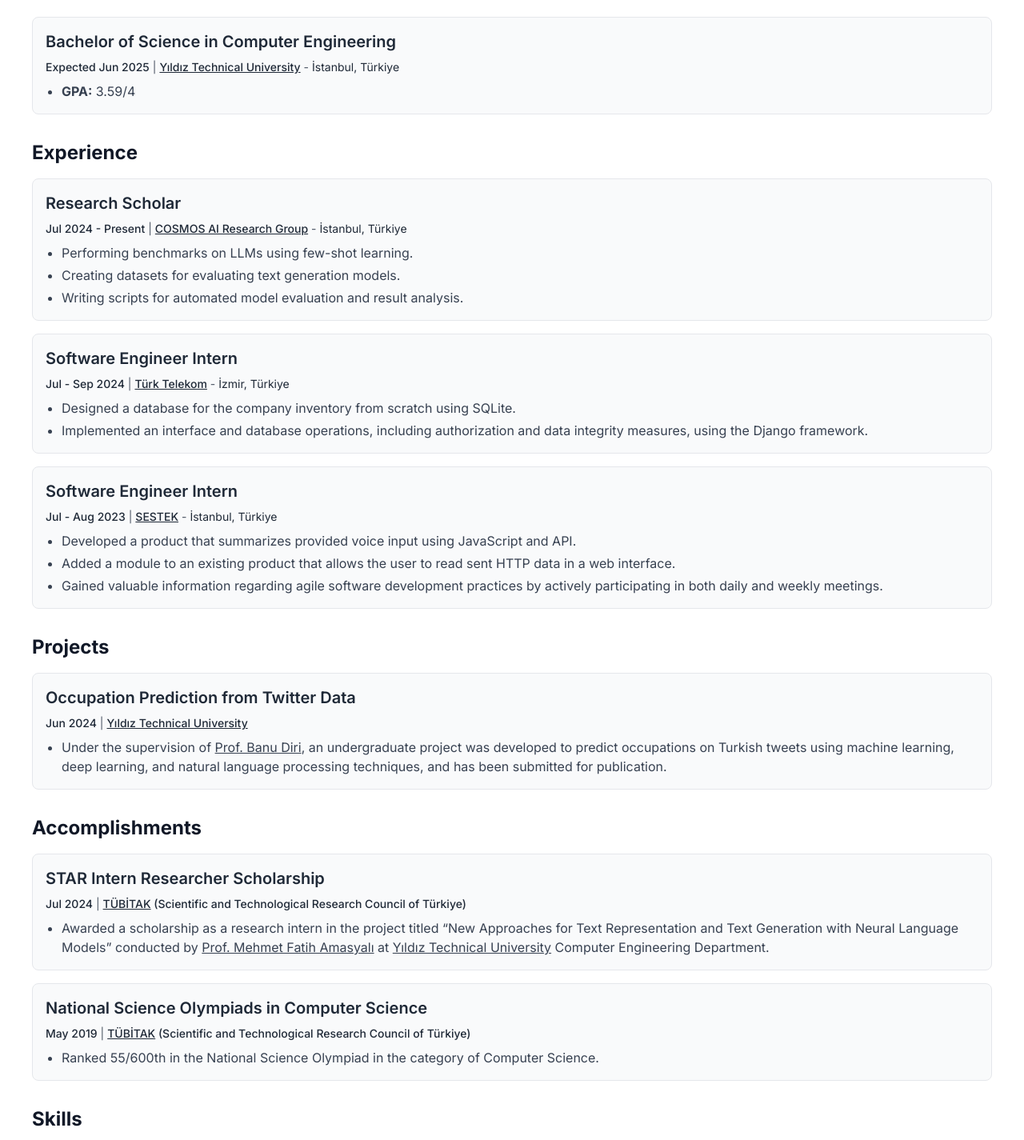
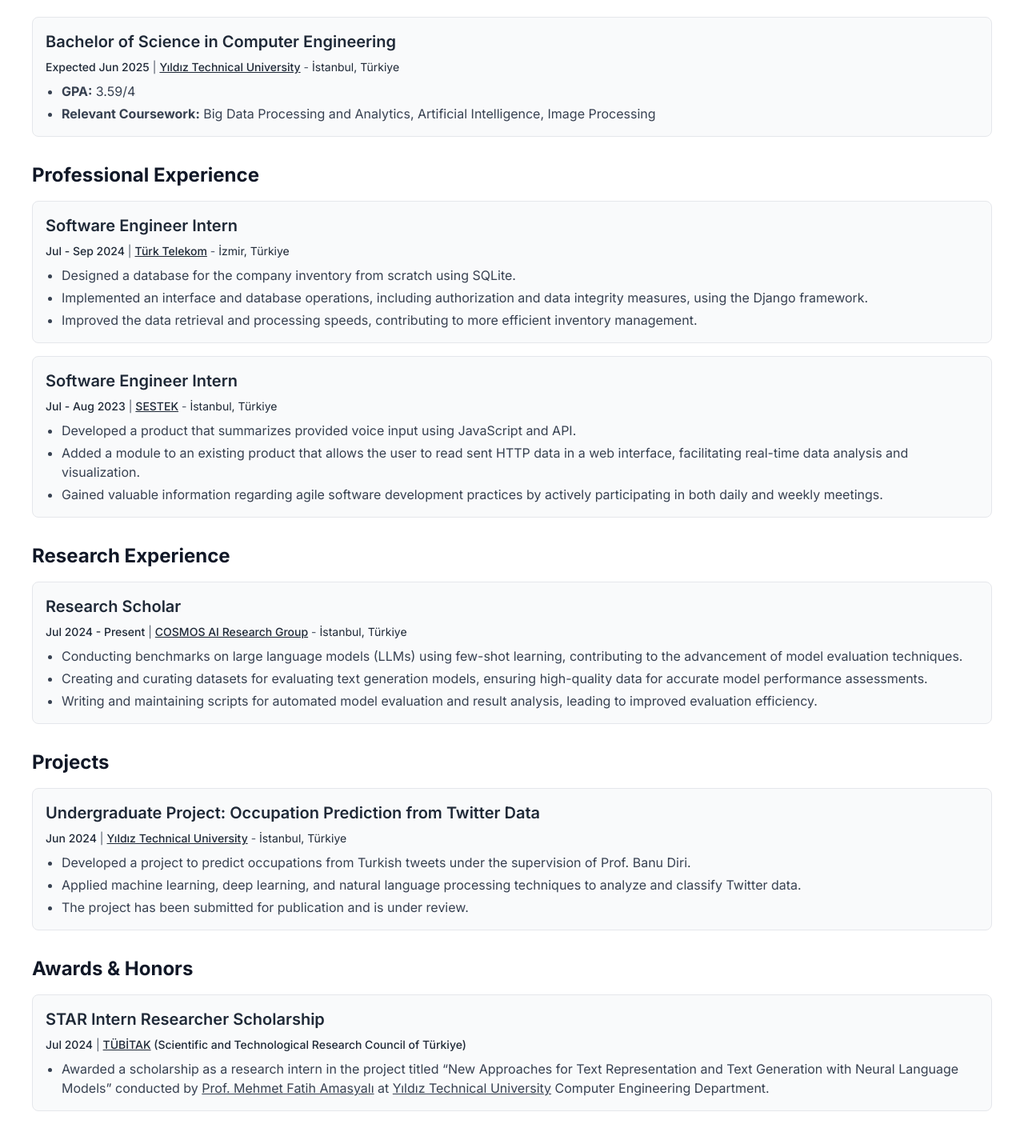
Before and after one commit to tolgaizdas/personal-website, a Next.js app: page / in a window 1280 px wide. Shown: the part 283-1708 px from the top of the page at 80% size. Built offline with nearby package versions, Linux system fonts and the light colour scheme.

Commit message:
updated resume

```diff
--- a/src/app/page.js
+++ b/src/app/page.js
@@ -21,25 +21,15 @@ export default function Home() {
         location: "İstanbul, Türkiye",
         description: [
           "<strong>GPA:</strong> 3.59/4",
+          "<strong>Relevant Coursework:</strong> Big Data Processing and Analytics, Artificial Intelligence, Image Processing"
         ],
       },
     ],
   };
 
-  const experience = {
-    header: "Experience",
+  const professionalExperience = {
+    header: "Professional Experience",
     subsections: [
-      {
-        header: "Research Scholar",
-        date: "Jul 2024 - Present",
-        company: "<a href='https://cosmos.yildiz.edu.tr/' class='underline'>COSMOS AI Research Group</a>",
-        location: "İstanbul, Türkiye",
-        description: [
-          "Performing benchmarks on LLMs using few-shot learning.",
-          "Creating datasets for evaluating text generation models.",
-          "Writing scripts for automated model evaluation and result analysis.",
-        ],
-      },
       {
         header: "Software Engineer Intern",
         date: "Jul - Sep 2024",
@@ -48,6 +38,7 @@ export default function Home() {
         description: [
           "Designed a database for the company inventory from scratch using SQLite.",
           "Implemented an interface and database operations, including authorization and data integrity measures, using the Django framework.",
+          "Improved the data retrieval and processing speeds, contributing to more efficient inventory management.",
        ],
       },
       {
@@ -57,30 +48,25 @@ export default function Home() {
         location: "İstanbul, Türkiye",
         description: [
           "Developed a product that summarizes provided voice input using JavaScript and API.",
-          "Added a module to an existing product that allows the user to read sent HTTP data in a web interface.",
+          "Added a module to an existing product that allows the user to read sent HTTP data in a web interface, facilitating real-time data analysis and visualization.",
           "Gained valuable information regarding agile software development practices by actively participating in both daily and weekly meetings."
         ],
       },
     ],
   };
 
-  const accomplishments = {
-    header: "Accomplishments",
+  const researchExperience = {
+    header: "Research Experience",
     subsections: [
       {
-        header: "STAR Intern Researcher Scholarship",
-        date: "Jul 2024",
-        company: "<a href='https://tubitak.gov.tr/en' class='underline'>TÜBİTAK</a> (Scientific and Technological Research Council of Türkiye)",
-        location: "",
-        description: ["Awarded a scholarship as a research intern in the project titled “New Approaches for Text Representation and Text Generation with Neural Language Models” conducted by <a href='https://scholar.google.com.tr/citations?user=qTUSAy0AAAAJ&hl=en' class='underline'>Prof. Mehmet Fatih Amasyalı</a> at <a href='https://www.yildiz.edu.tr/en' class='underline'>Yıldız Technical University</a> Computer Engineering Department."],
-      },
-      {
-        header: "National Science Olympiads in Computer Science",
-        date: "May 2019",
-        company: "<a href='https://tubitak.gov.tr/en' class='underline'>TÜBİTAK</a> (Scientific and Technological Research Council of Türkiye)",
-        location: "",
+        header: "Research Scholar",
+        date: "Jul 2024 - Present",
+        company: "<a href='https://cosmos.yildiz.edu.tr/' class='underline'>COSMOS AI Research Group</a>",
+        location: "İstanbul, Türkiye",
         description: [
-          "Ranked 55/600th in the National Science Olympiad in the category of Computer Science.",
+          "Conducting benchmarks on large language models (LLMs) using few-shot learning, contributing to the advancement of model evaluation techniques.",
+          "Creating and curating datasets for evaluating text generation models, ensuring high-quality data for accurate model performance assessments.",
+          "Writing and maintaining scripts for automated model evaluation and result analysis, leading to improved evaluation efficiency.",
         ],
       },
     ],
@@ -90,11 +76,79 @@ export default function Home() {
     header: "Projects",
     subsections: [
       {
-        header: "Occupation Prediction from Twitter Data",
+        header: "Undergraduate Project: Occupation Prediction from Twitter Data",
         date: "Jun 2024",
         company: "<a href='https://www.yildiz.edu.tr/en' class='underline'>Yıldız Technical University</a>",
+        location: "İstanbul, Türkiye",
+        description: [
+          "Developed a project to predict occupations from Turkish tweets under the supervision of Prof. Banu Diri.",
+          "Applied machine learning, deep learning, and natural language processing techniques to analyze and classify Twitter data.",
+          "The project has been submitted for publication and is under review.",
+        ],
+      },
+    ],
+  };
+
+  const awardsAndHonors = {
+    header: "Awards & Honors",
+    subsections: [
+      {
+        header: "STAR Intern Researcher Scholarship",
+        date: "Jul 2024",
+        company: "<a href='https://tubitak.gov.tr/en' class='underline'>TÜBİTAK</a> (Scientific and Technological Research Council of Türkiye)",
         location: "",
-        description: ["Under the supervision of <a href='https://scholar.google.com.tr/citations?user=GUQMy2UAAAAJ&hl=en' class='underline'>Prof. Banu Diri</a>, an undergraduate project was developed to predict occupations on Turkish tweets using machine learning, deep learning, and natural language processing techniques, and has been submitted for publication."],
+        description: ["Awarded a scholarship as a research intern in the project titled “New Approaches for Text Representation and Text Generation with Neural Language Models” conducted by <a href='https://scholar.google.com.tr/citations?user=qTUSAy0AAAAJ&hl=en' class='underline'>Prof. Mehmet Fatih Amasyalı</a> at <a href='https://www.yildiz.edu.tr/en' class='underline'>Yıldız Technical University</a> Computer Engineering Department."],
+      },
+    ],
+  };
+
+  const accomplishments = {
+    header: "Accomplishments",
+    subsections: [
+      {
+        header: "National Science Olympiads in Computer Science",
+        date: "May 2019",
+        company: "<a href='https://tubitak.gov.tr/en' class='underline'>TÜBİTAK</a> (Scientific and Technological Research Council of Türkiye)",
+        location: "",
+        description: [
+          "Ranked 55th among 600 students in the National Science Olympiads in Computer Science.",
+        ],
+      },
+    ],
+  };
+
+  const coursework = {
+    header: "Coursework",
+    subsections: [
+      {
+        header: "Big Data Processing and Analytics",
+        date: "",
+        company: "",
+        location: "",
+        description: [
+          "Gained hands-on experience with distributed systems, large-scale data processing, and recommender systems.",
+          "Completed a project that evaluated the performance of Apache Hadoop in processing large datasets by applying various statistical functions."
+        ],
+      },
+      {
+        header: "Artificial Intelligence",
+        date: "",
+        company: "",
+        location: "",
+        description: [
+          "Studied fundamental AI concepts, including search algorithms, optimization methods, gradient descent, and stochastic processes.",
+          "Implemented various projects using Genetic Algorithms and Q-Learning techniques to solve complex problems and enhance decision-making in AI systems."
+        ],
+      },
+      {
+        header: "Image Processing",
+        date: "",
+        company: "",
+        location: "",
+        description: [
+          "Explored core image processing techniques such as filtering, segmentation, and edge detection.",
+          "Implemented algorithms for image recognition, classification, and enhancement, and engaged in various related projects."
+        ],
       },
     ],
   };
@@ -137,9 +191,12 @@ export default function Home() {
       <ThemeToggle />
       <Title {...title} />
       <Section {...education} />
-      <Section {...experience} />
+      <Section {...professionalExperience} />
+      <Section {...researchExperience} />
       <Section {...projects} />
+      <Section {...awardsAndHonors} />
       <Section {...accomplishments} />
+      <Section {...coursework} />
       <Section {...skills} />
       <Section {...languages} />
     </div>
```
